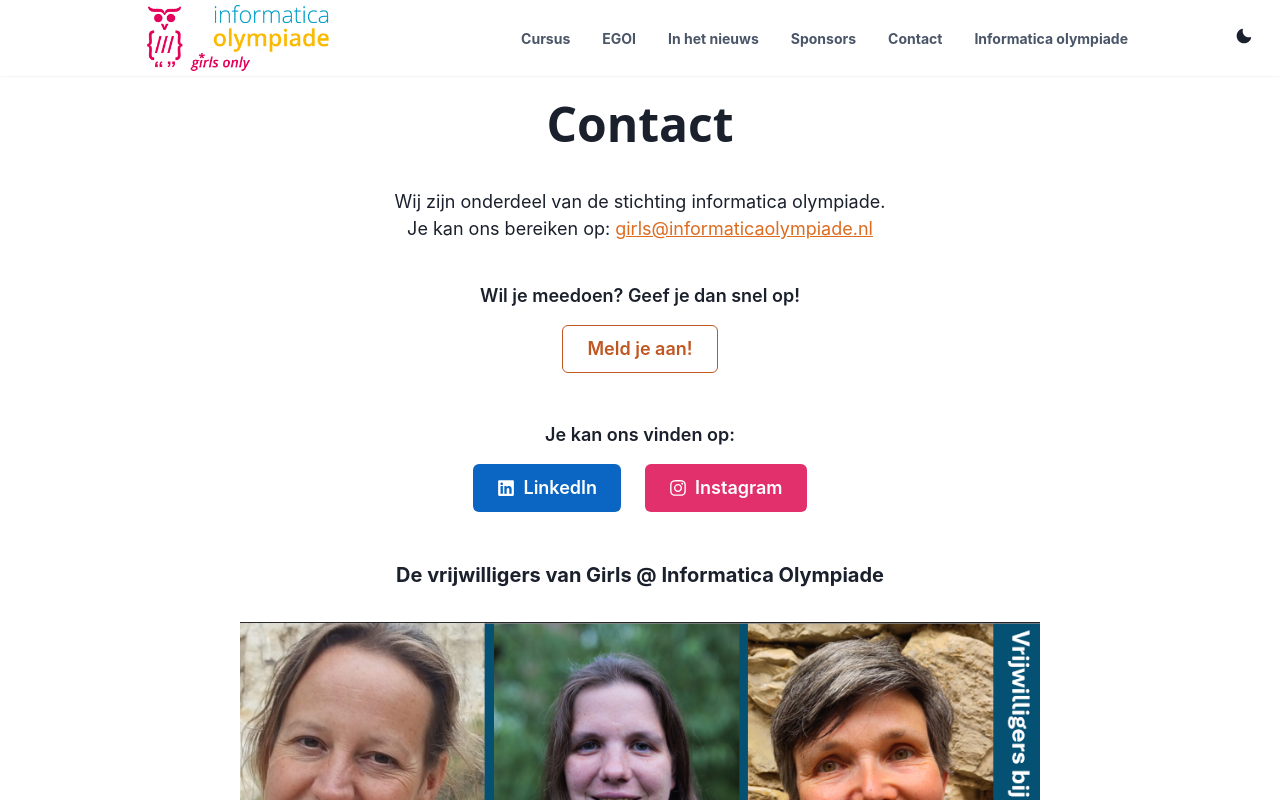
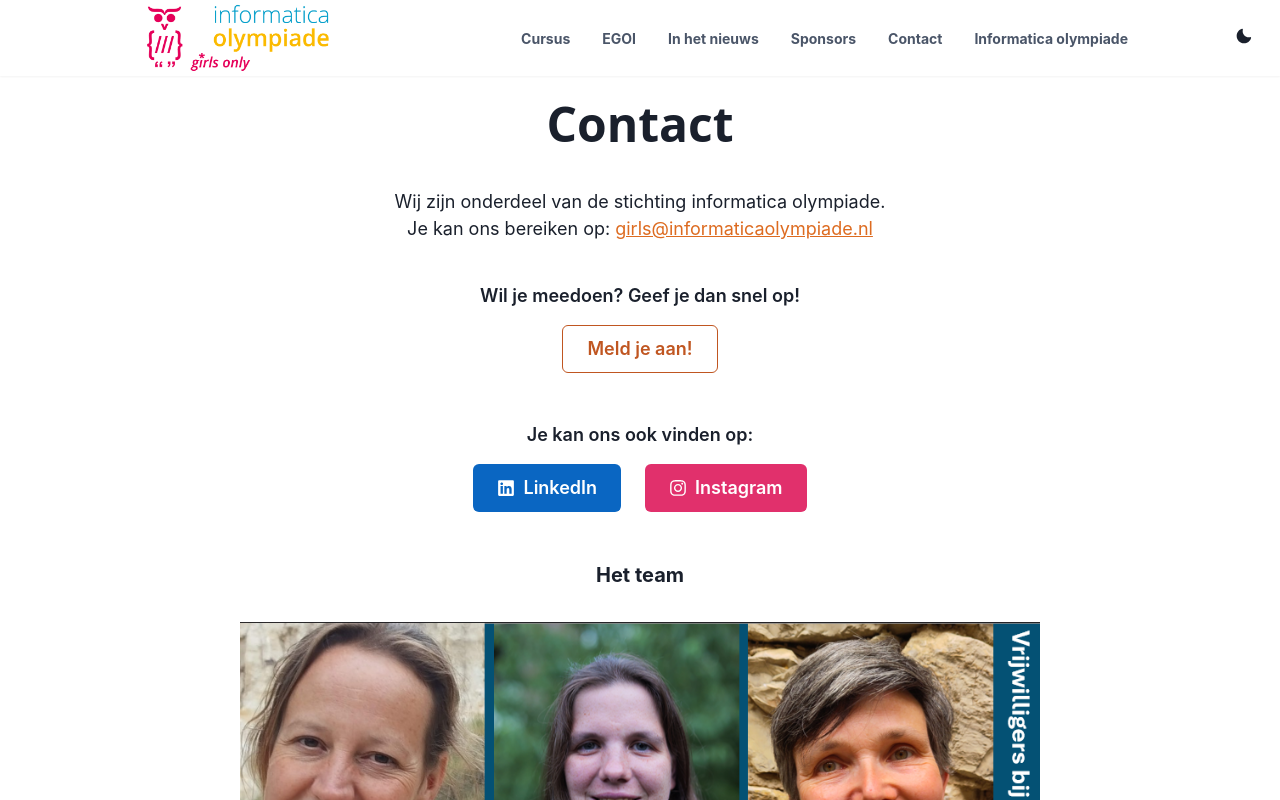
Before and after one commit to EGOI-NL/EGOI-NL.github.io, a Next.js app: page /contact in a window 1280 px wide. Shown: the top 800 px of the page. Built offline with nearby package versions, Linux system fonts and the light colour scheme.

Commit message:
kleine aanpassing op contact pagina

```diff
--- a/src/pages/contact.js
+++ b/src/pages/contact.js
@@ -43,7 +43,7 @@ const Contact = () => {
           {/* Socials - sectie */}
           <Box textAlign="center" mb={12}>
             <Text fontSize="lg" mb={4} fontWeight="semibold">
-              Je kan ons vinden op:
+              Je kan ons ook vinden op:
             </Text>
             <HStack spacing={6} justify="center">
               <Button
@@ -79,7 +79,7 @@ const Contact = () => {
           {/* Tekst boven afbeelding */}
           <Box textAlign="center" mb={6}>
             <Text fontSize="xl" fontWeight="bold">
-              De vrijwilligers van Girls @ Informatica Olympiade
+              Het team
             </Text>
           </Box>
 
@@ -90,9 +90,9 @@ const Contact = () => {
               alt='De vrijwilligers van Girls @ Informatica Olympiade'
               objectFit='contain'
               mt={2}
-              maxW="800px"      // iets grotere breedte
-              width="100%"      // volledig binnen container
-              maxH="600px"      // grotere hoogte indien mogelijk
+              maxW="800px"
+              width="100%"
+              maxH="600px"
             />
           </Stack>
         </Container>
```
